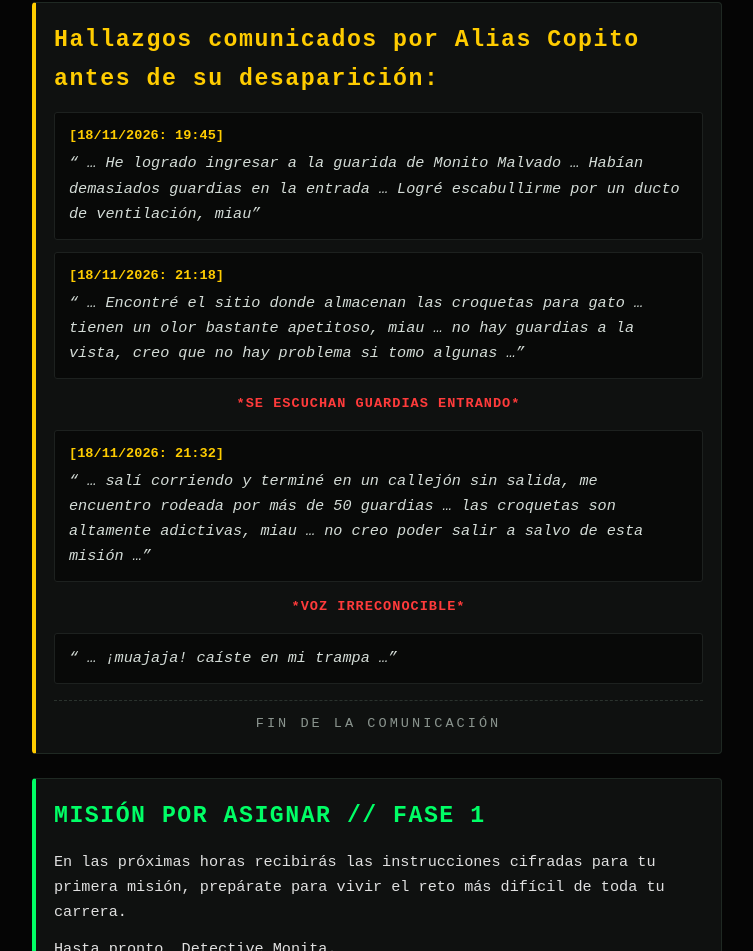
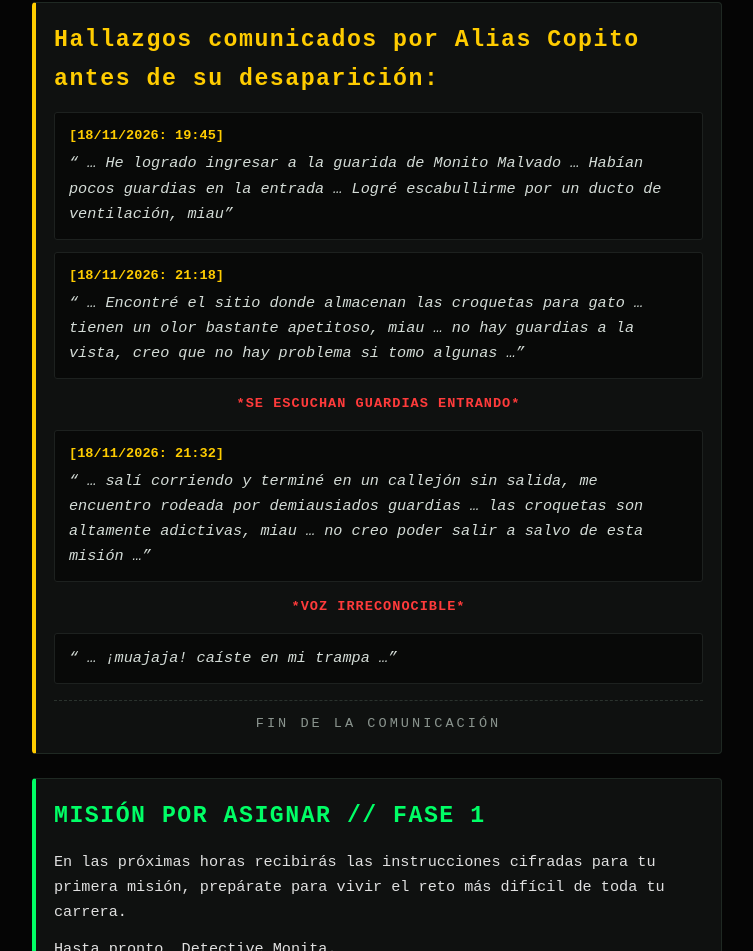
Before and after one commit to Meghnny/monitos-en-apuros, a plain HTML site: page index.html in a window 1280 px wide. Shown: the part 991-1942 px from the top of the page, without its empty margins (263-1016 px from the left). Drawn offline with Linux system fonts and the light colour scheme; a web font is replaced by a local one.

Commit message:
Update index.html

```diff
--- a/index.html
+++ b/index.html
@@ -294,7 +294,7 @@
 
     <div class="log-entry">
       <span class="timestamp">[18/11/2026: 19:45]</span>
-      <p class="quote">“ … He logrado ingresar a la guarida de Monito Malvado … Habían demasiados guardias en la entrada … Logré escabullirme por un ducto de ventilación, miau”</p>
+      <p class="quote">“ … He logrado ingresar a la guarida de Monito Malvado … Habían pocos guardias en la entrada … Logré escabullirme por un ducto de ventilación, miau”</p>
     </div>
 
     <div class="log-entry">
@@ -306,7 +306,7 @@
 
     <div class="log-entry">
       <span class="timestamp">[18/11/2026: 21:32]</span>
-      <p class="quote">“ … salí corriendo y terminé en un callejón sin salida, me encuentro rodeada por más de 50 guardias … las croquetas son altamente adictivas, miau … no creo poder salir a salvo de esta misión …”</p>
+      <p class="quote">“ … salí corriendo y terminé en un callejón sin salida, me encuentro rodeada por demiausiados guardias … las croquetas son altamente adictivas, miau … no creo poder salir a salvo de esta misión …”</p>
     </div>
 
     <div class="sfx">*VOZ IRRECONOCIBLE*</div>
```
